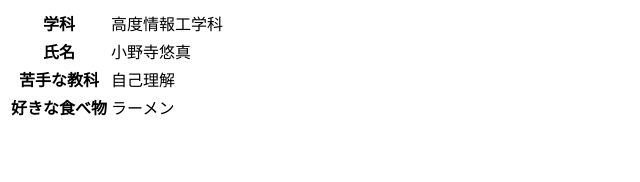
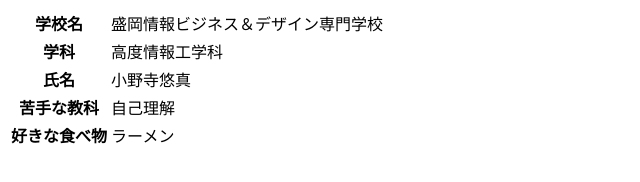
Before and after one commit to Maron32/branch-test, a plain HTML site: page profile_B.html in a window 1280 px wide. Shown: the whole page, without its empty margins (0-640 px from the left). Drawn offline with Linux system fonts and the light colour scheme.

Commit message:
プロフィールの追記
学校名をプロフィールに追記しました。

```diff
--- a/profile_B.html
+++ b/profile_B.html
@@ -7,6 +7,10 @@
 </head>
 <body>
     <table>
+	<tr>
+	    <th>学校名</th>
+	    <td>盛岡情報ビジネス＆デザイン専門学校</td>
+	</tr>
         <tr>
             <th>学科</th>
             <td>高度情報工学科</td>
```
